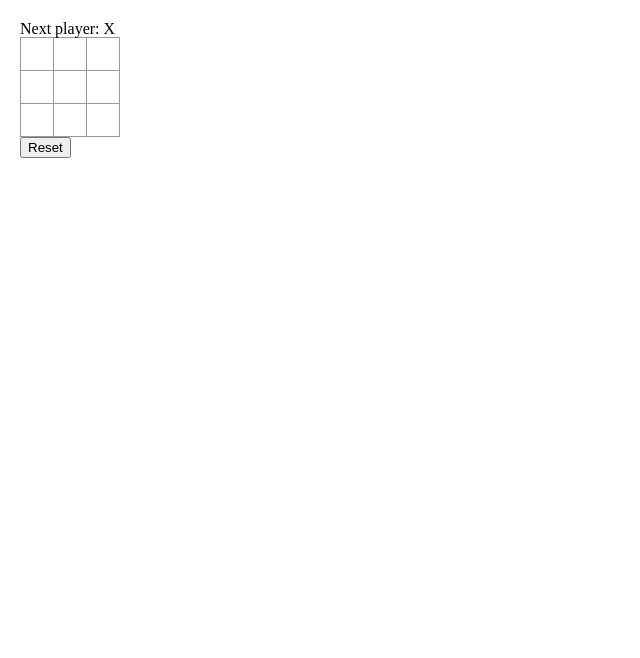
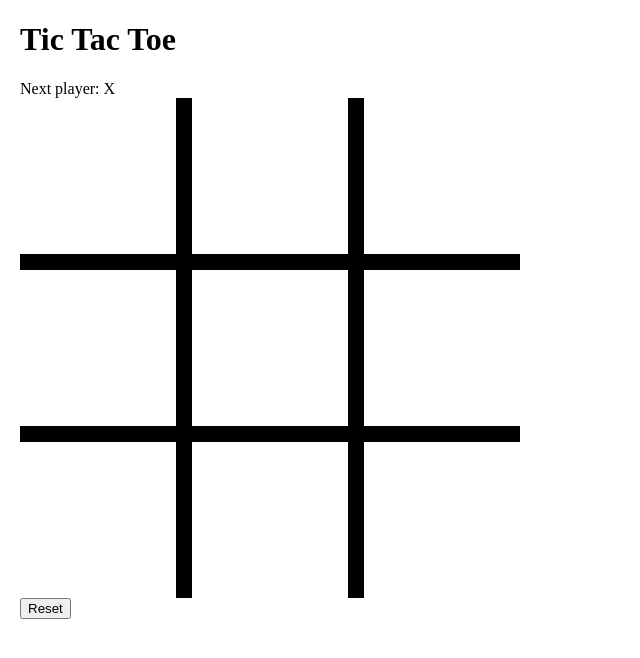
Before and after one commit to davidjamesbutton/tic-tac-toe-spa, a React (Create React App) app: page / in a window 1280 px wide. Shown: the top 658 px of the page, without its empty margins (0-640 px from the left). Built offline with nearby package versions, Linux system fonts and the light colour scheme.

Commit message:
style: Update the Board/Square style

```diff
--- a/src/components/Board.jsx
+++ b/src/components/Board.jsx
@@ -8,30 +8,16 @@ const Board = (props) => {
     handleSquareClick,
   } = props;
 
-  const renderSquare = (i) => (
-    <Square
-      value={squares[i]}
-      onClick={() => handleSquareClick(i)}
-    />
-  );
-
   return (
-    <div>
-      <div className="board-row">
-        {renderSquare(0)}
-        {renderSquare(1)}
-        {renderSquare(2)}
-      </div>
-      <div className="board-row">
-        {renderSquare(3)}
-        {renderSquare(4)}
-        {renderSquare(5)}
-      </div>
-      <div className="board-row">
-        {renderSquare(6)}
-        {renderSquare(7)}
-        {renderSquare(8)}
-      </div>
+    <div className="board">
+      {squares.map((square, index) => (
+        <Square
+          // eslint-disable-next-line react/no-array-index-key
+          key={`square-${index}`}
+          value={square}
+          onClick={() => handleSquareClick(index)}
+        />
+      ))}
     </div>
   );
 };
--- a/src/components/Game.jsx
+++ b/src/components/Game.jsx
@@ -40,6 +40,7 @@ const Game = () => {
 
   return (
     <div>
+      <h1>Tic Tac Toe</h1>
       {gameFeedback}
       {gameBoard}
       {resetGameButton}
--- a/src/index.css
+++ b/src/index.css
@@ -2,35 +2,27 @@ body {
   margin: 20px;
 }
 
-.square {
-  background: #fff;
-  border: 1px solid #999;
-  float: left;
-  font-size: 24px;
-  font-weight: bold;
-  line-height: 34px;
-  height: 34px;
-  margin-right: -1px;
-  margin-top: -1px;
-  padding: 0;
-  text-align: center;
-  width: 34px;
+.board {
+  background: black;
+  display: grid;
+  gap: 1rem;
+  grid-template: repeat(3, 1fr) / repeat(3, 1fr);
+  height: 500px;
+  width: 500px;
 }
 
-.square-x {
-  color: red;
+.square {
+  background: white;
+  border: none;
+  cursor: pointer;
+  font-size: 6rem;
+  outline: none;
 }
 
 .square-o {
   color: blue;
 }
 
-.board-row:after {
-  clear: both;
-  content: "";
-  display: table;
+.square-x {
+  color: red;
 }
-
-.square:focus {
-  outline: none;
-}
```
